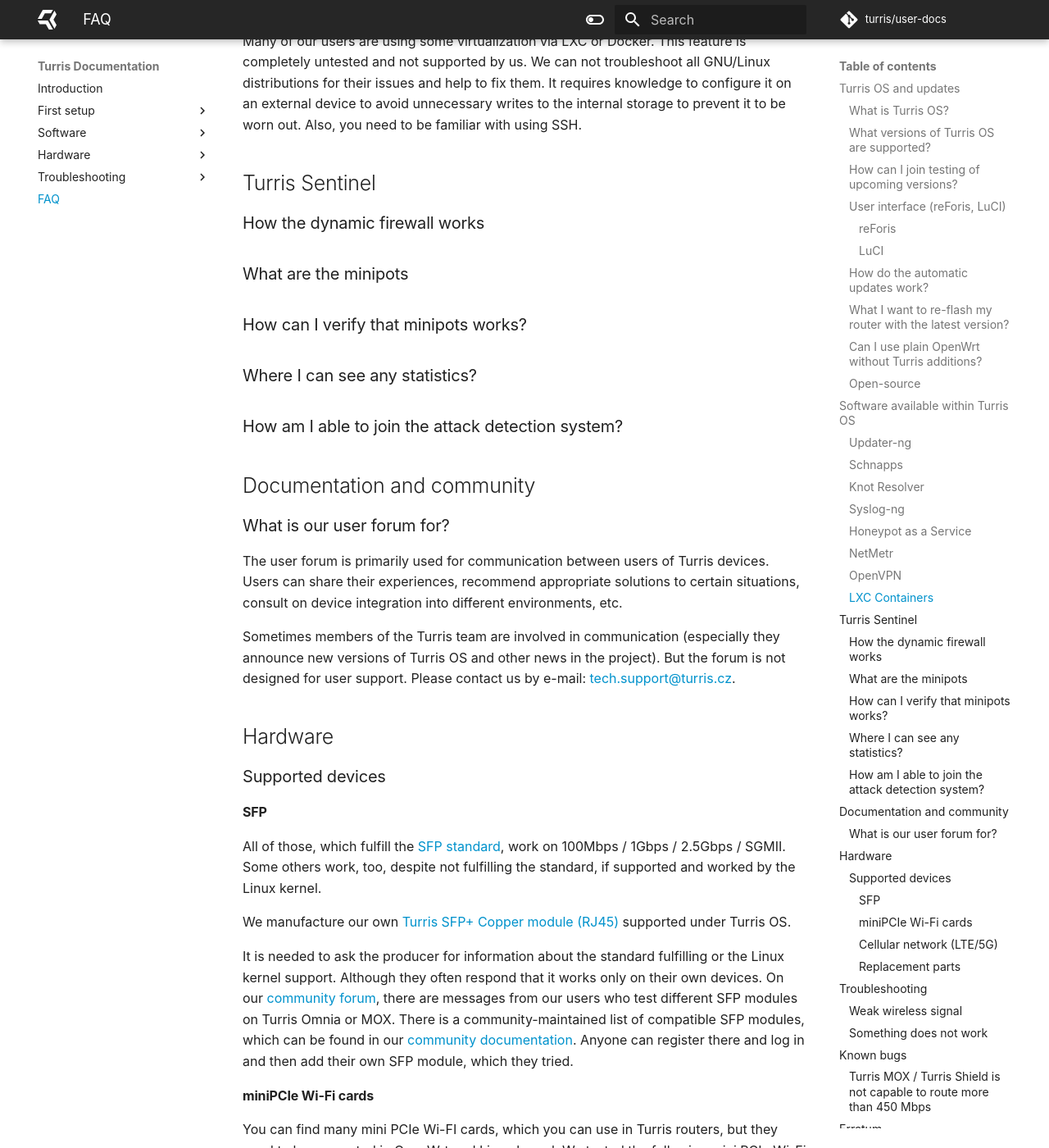
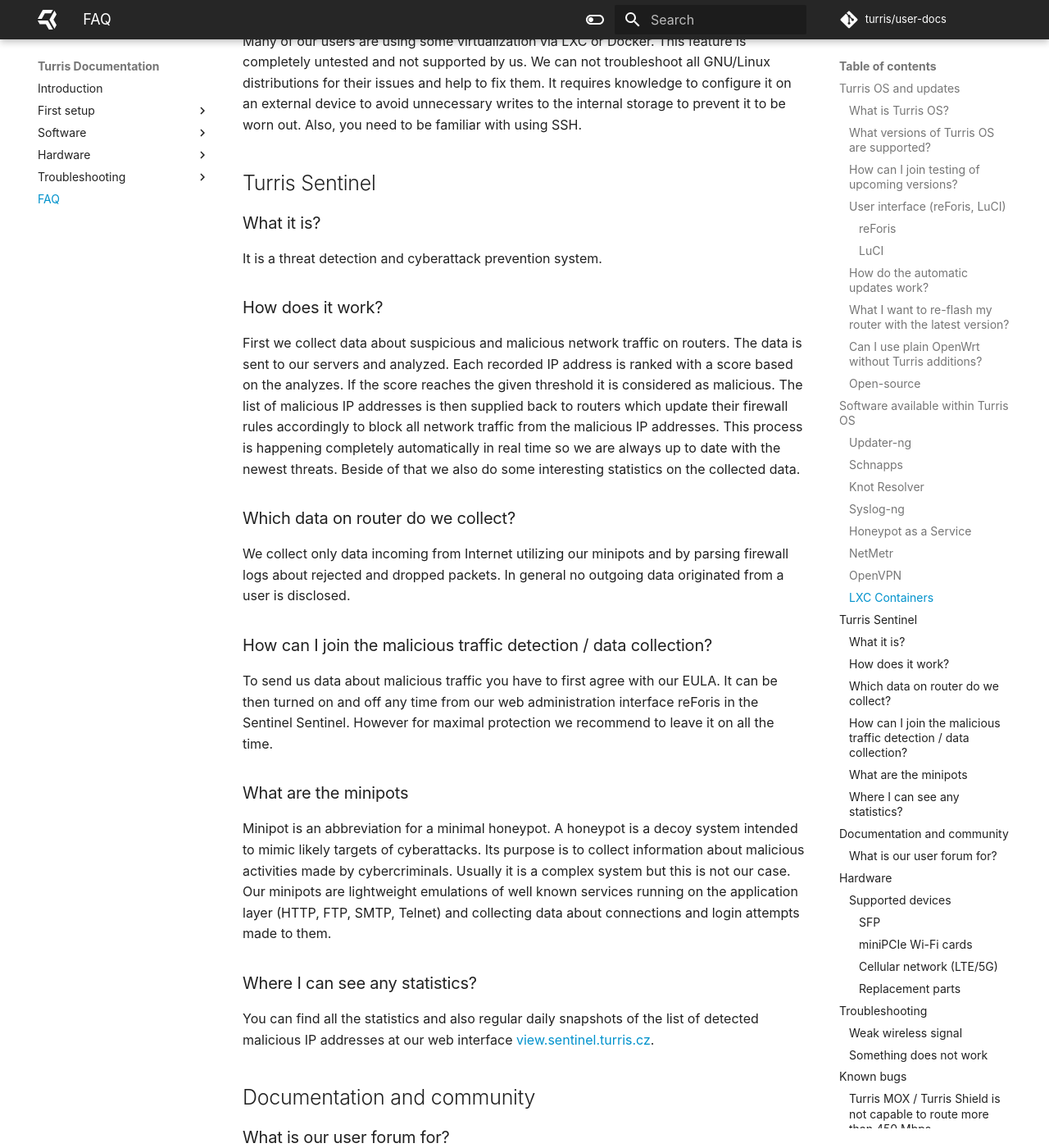
Before and after one commit to turris-cz/user-docs, an MkDocs documentation site: the page built from docs/basics/faq.md, in a window 1280 px wide and 1400 px high, scrolled down 3602 px. Shown: the whole window at 82% size. Built offline with MkDocs 1.6.1 and Material for MkDocs 9.7.7, drawn with Linux system fonts in a browser that asks for light colours.

Commit message:
sentinel: Improve Sentinel FAQ

```diff
--- a/docs/basics/faq.md
+++ b/docs/basics/faq.md
@@ -158,15 +158,47 @@
 
 ## Turris Sentinel
 
-### How the dynamic firewall works
+### What it is?
+
+It is a threat detection and cyberattack prevention system.
+
+### How does it work?
+
+First we collect data about suspicious and malicious network traffic on routers.
+The data is sent to our servers and analyzed. Each recorded IP address is ranked
+with a score based on the analyzes. If the score reaches the given threshold it is
+considered as malicious. The list of malicious IP addresses is then supplied back
+to routers which update their firewall rules accordingly to block all network
+traffic from the malicious IP addresses. This process is happening completely
+automatically in real time so we are always up to date with the newest threats.
+Beside of that we also do some interesting statistics on the collected data.
+
+### Which data on router do we collect?
+
+We collect only data incoming from Internet utilizing our minipots and by
+parsing firewall logs about rejected and dropped packets.
+In general no outgoing data originated from a user is disclosed.
+
+### How can I join the malicious traffic detection / data collection?
+
+To send us data about malicious traffic you have to first agree with our EULA.
+It can be then turned on and off any time from our web administration interface
+reForis in the Sentinel Sentinel. However for maximal protection we recommend to leave
+it on all the time.
 
 ### What are the minipots
 
-### How can I verify that minipots works?
+Minipot is an abbreviation for a minimal honeypot. A honeypot is a decoy system
+intended to mimic likely targets of cyberattacks. Its purpose is to collect
+information about malicious activities made by cybercriminals. Usually it is a
+complex system but this is not our case. Our minipots are lightweight emulations
+of well known services running on the application layer (HTTP, FTP, SMTP, Telnet)
+and collecting data about connections and login attempts made to them.
 
 ### Where I can see any statistics?
 
-### How am I able to join the attack detection system?
+You can find all the statistics and also regular daily snapshots of the list of
+detected malicious IP addresses at our web interface [view.sentinel.turris.cz](https://view.sentinel.turris.cz/).
 
 ## Documentation and community
 
```
